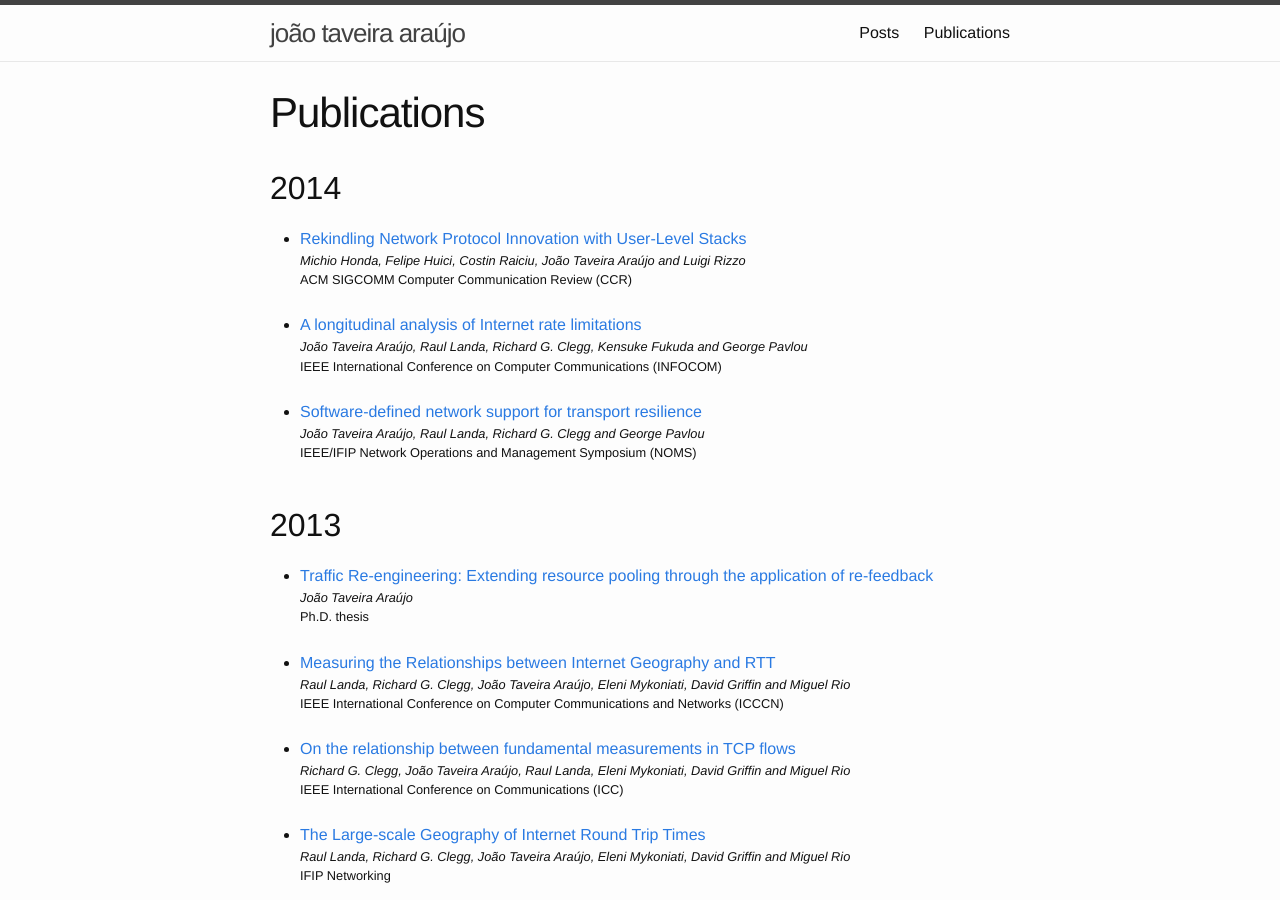
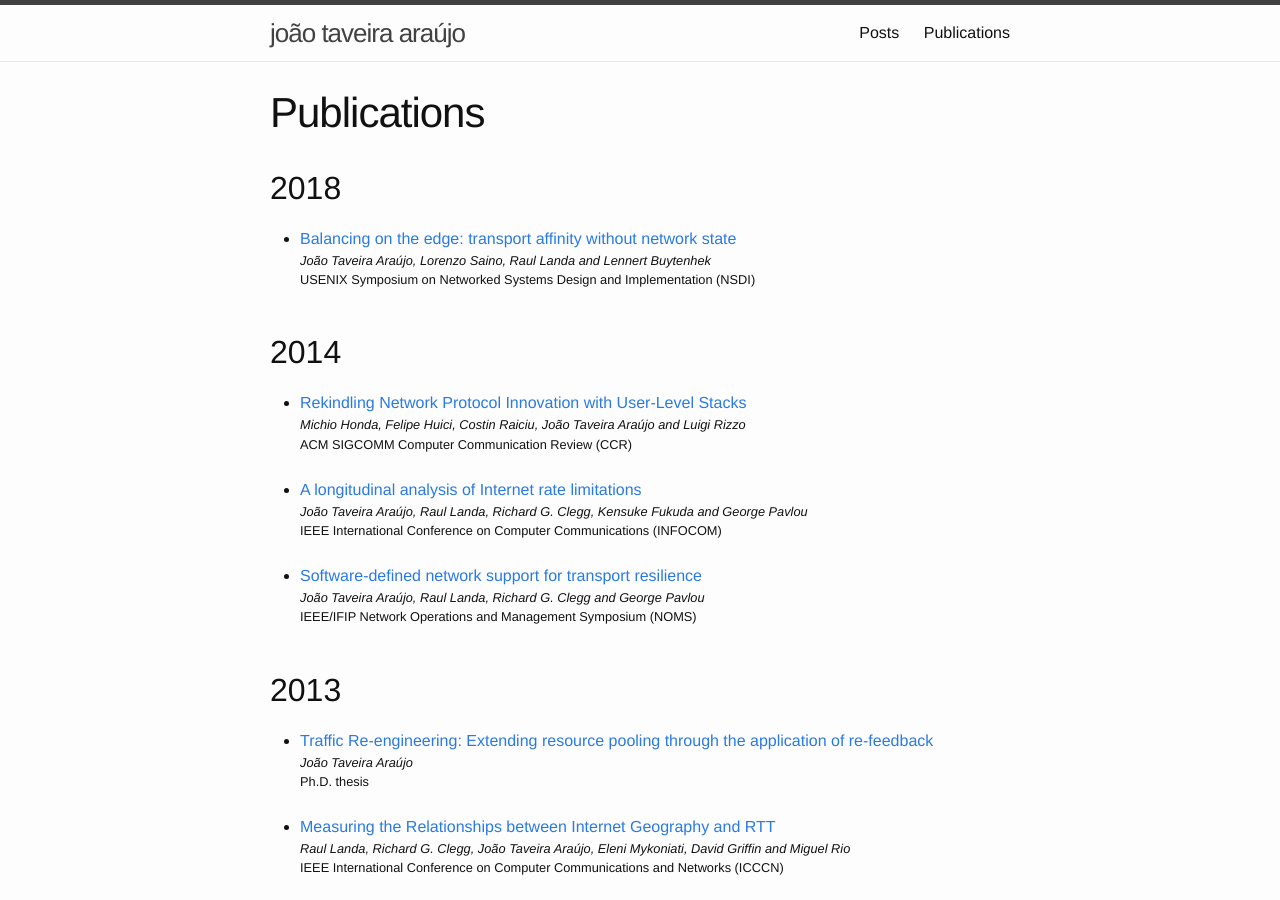
Before and after one commit to jta/jta.github.com, a Jekyll site: the page built from publications.md, in a window 1280 px wide and 900 px high. Built offline with Jekyll 4.4.1, drawn with Linux system fonts in a browser that asks for light colours.

Commit message:
Add nsdi.

```diff
--- a/_data/publications.yml
+++ b/_data/publications.yml
@@ -1,3 +1,10 @@
+- year: 2018
+  publications:
+    - title: "Balancing on the edge: transport affinity without network state"
+      authors: João Taveira Araújo, Lorenzo Saino, Raul Landa and Lennert Buytenhek
+      venue: USENIX Symposium on Networked Systems Design and Implementation (NSDI)
+      link: nsdi.pdf
+
 - year: 2014
   publications:
     - title: Rekindling Network Protocol Innovation with User-Level Stacks
```
Also changed, not shown: 1 other file.
